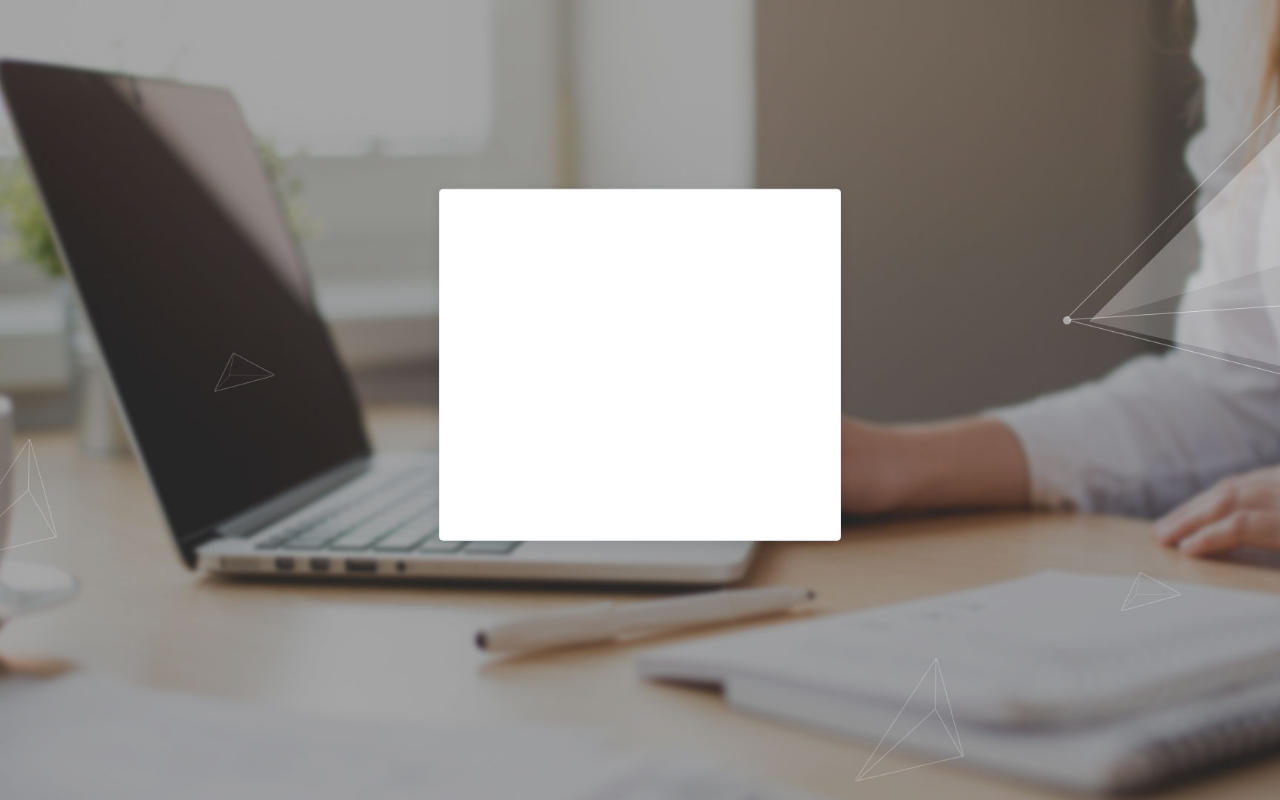
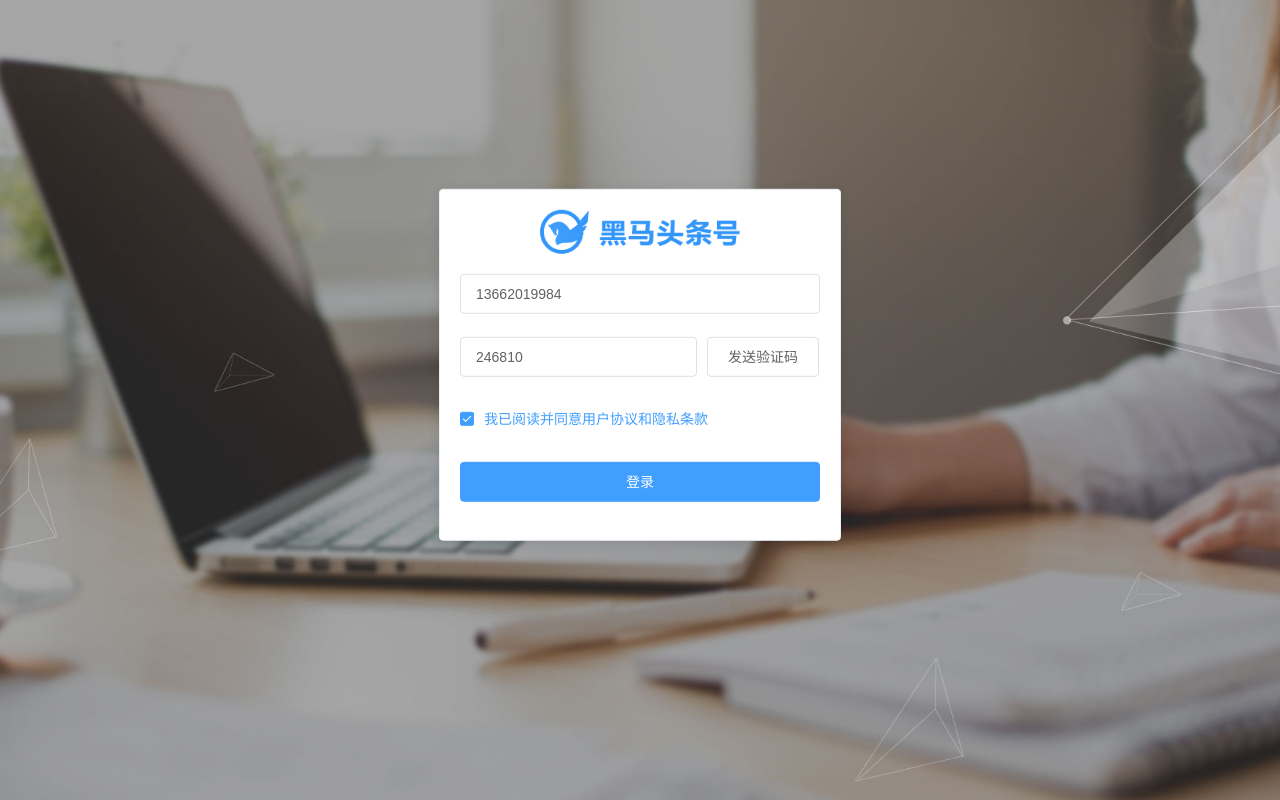
Before and after one commit to liuqian97/pc-hmtoutiao78, a Vue app: page /#/login in a window 1280 px wide. Built offline with nearby package versions, Linux system fonts and the light colour scheme.

Commit message:
登录模块完成

```diff
--- a/package.json
+++ b/package.json
@@ -8,6 +8,7 @@
     "lint": "vue-cli-service lint"
   },
   "dependencies": {
+    "axios": "^0.19.0",
     "core-js": "^2.6.5",
     "element-ui": "^2.11.1",
     "vue": "^2.6.10",
--- a/src/main.js
+++ b/src/main.js
@@ -4,7 +4,8 @@
 import 'element-ui/lib/theme-chalk/index.css'
 import router from '@/router'
 import '@/style/index.less'
-
+import axios from 'axios'
+Vue.prototype.$http = axios
 Vue.use(ElementUI)
 
 // 产品级别提示,选择不开始. 现在是开发级别提示,提示越详细越好
--- a/src/views/login/index.vue
+++ b/src/views/login/index.vue
@@ -1,13 +1,83 @@
 <template>
   <div class="container">
     <el-card class="my-card">
+      <img src="../../assets/images/logo_index.png" alt />
+      <el-form ref="loginForm" status-icon :model="loginForm" :rules="loginRules">
+        <el-form-item prop="mobile">
+          <el-input v-model="loginForm.mobile" placeholder="请输入您的手机号"></el-input>
+        </el-form-item>
+        <el-form-item prop="code">
+          <el-input
+            v-model="loginForm.code"
+            placeholder="请输入验证码"
+            style="width:237px;margin-right:10px"
+          ></el-input>
+          <el-button>发送验证码</el-button>
+        </el-form-item>
+        <el-form-item>
+          <el-checkbox :value="true">我已阅读并同意用户协议和隐私条款</el-checkbox>
+        </el-form-item>
+        <el-form-item>
+          <el-button type="primary" style="width:100%" @click="login()">登录</el-button>
+        </el-form-item>
+      </el-form>
     </el-card>
   </div>
 </template>
 
 <script>
 export default {
+  data () {
+    var checkMobile = (rule, value, callback) => {
+      // value表示字段的值,callback回调函数,如果验证失败callback(new Error(错误信息)),如果验证正确,callback()
+      // 手机号格式 1开头 第二位3-9 最后为9位数字
+      if (!/^1[3-9]\d{9}$/.test(value)) {
+        return callback(new Error('手机格式不对'))
+      }
+      callback()
+    }
+    // 自定义验证码校验规则
+    var checkCode = (rule, value, callback) => {
+      if (!/^\d{6}$/.test(value)) {
+        return callback(new Error('请输入6位数字'))
+      }
+      callback()
+    }
+    return {
+      loginForm: {
+        mobile: '13662019984',
+        code: '246810'
+      },
+      loginRules: {
+        mobile: [
+          { required: true, message: '请输入手机号', trigger: 'blur' },
+          { validator: checkMobile, trigger: 'blur' } // 自定义手机号校验规则
+        ],
+        code: [
+          { required: true, message: '请输入验证码', trigger: 'blur' },
+          //   { len: 6, message: '请输入6位数字', trigger: 'blur' }
+          { validator: checkCode, trigger: 'blur' }
 
+        ]
+      }
+    }
+  },
+  methods: {
+    login () {
+      // validate是对象整个表单进行验证
+      // 获取其他组件里的函数,要通过dom对象调用
+      // this.$message.error是element-ui提供的方法,可以button传入不同type值时,调用
+      this.$refs.loginForm.validate(valid => {
+        if (valid) {
+          this.$http.post('http://ttapi.research.itcast.cn/mp/v1_0/authorizations', this.loginForm).then(result => {
+            this.$router.push('/')
+          }).catch(() => {
+            this.$message.error('手机号或者验证码错误')
+          })
+        }
+      })
+    }
+  }
 }
 </script>
 
@@ -15,8 +85,8 @@
 .container {
   width: 100%;
   height: 100%;
-      position:absolute;
-      background:url(../../assets/images/login_bg.jpg) no-repeat center / cover;
+  position: absolute;
+  background: url(../../assets/images/login_bg.jpg) no-repeat center / cover;
 }
 .my-card {
   width: 400px;
@@ -24,6 +94,11 @@
   position: absolute;
   left: 50%;
   top: 50%;
-      transform: translate(-50%,-60%);
+  transform: translate(-50%, -60%);
+  img {
+    display: block;
+    width: 200px;
+    margin: 0 auto 20px;
+  }
 }
 </style>
```
Also changed, not shown: src/views/home/index.vue (added), 1 other file (tests, documents, lock files or other folders). Lines whose indentation alone changed are shown as unchanged.
